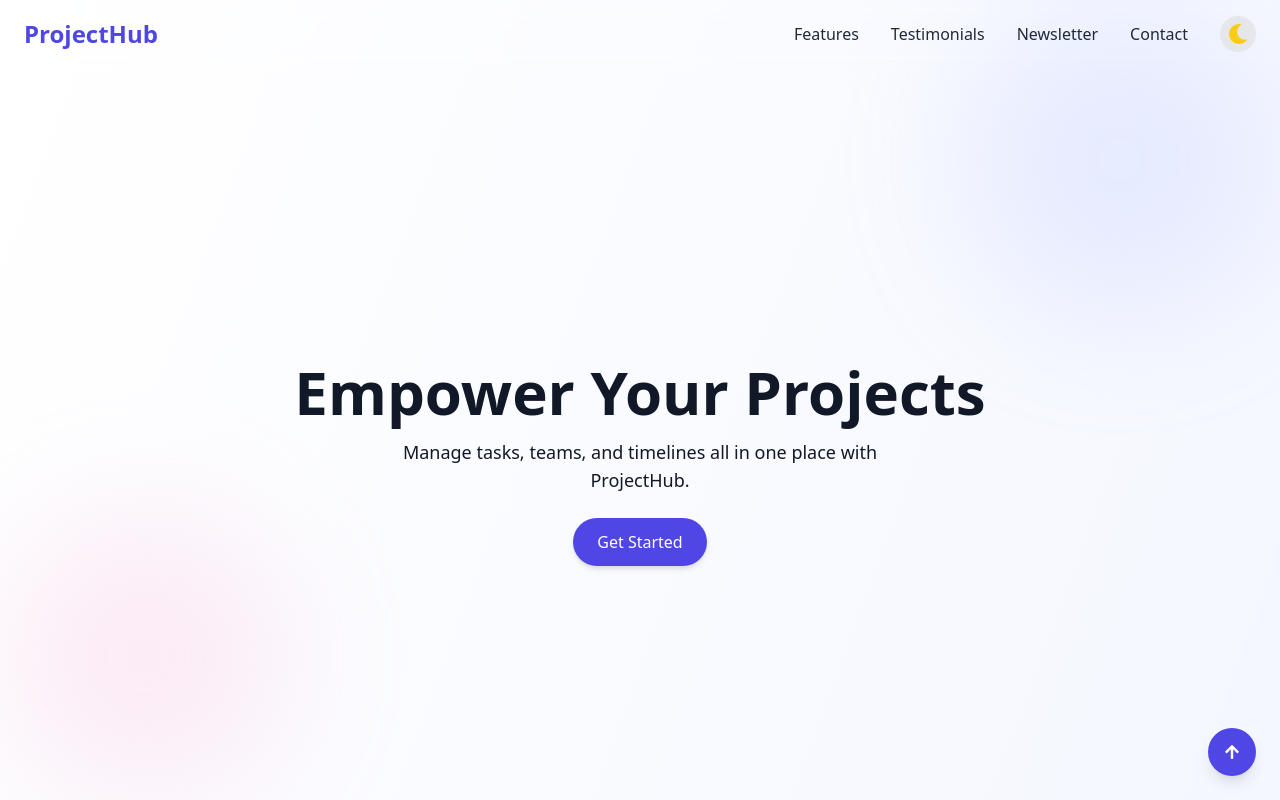
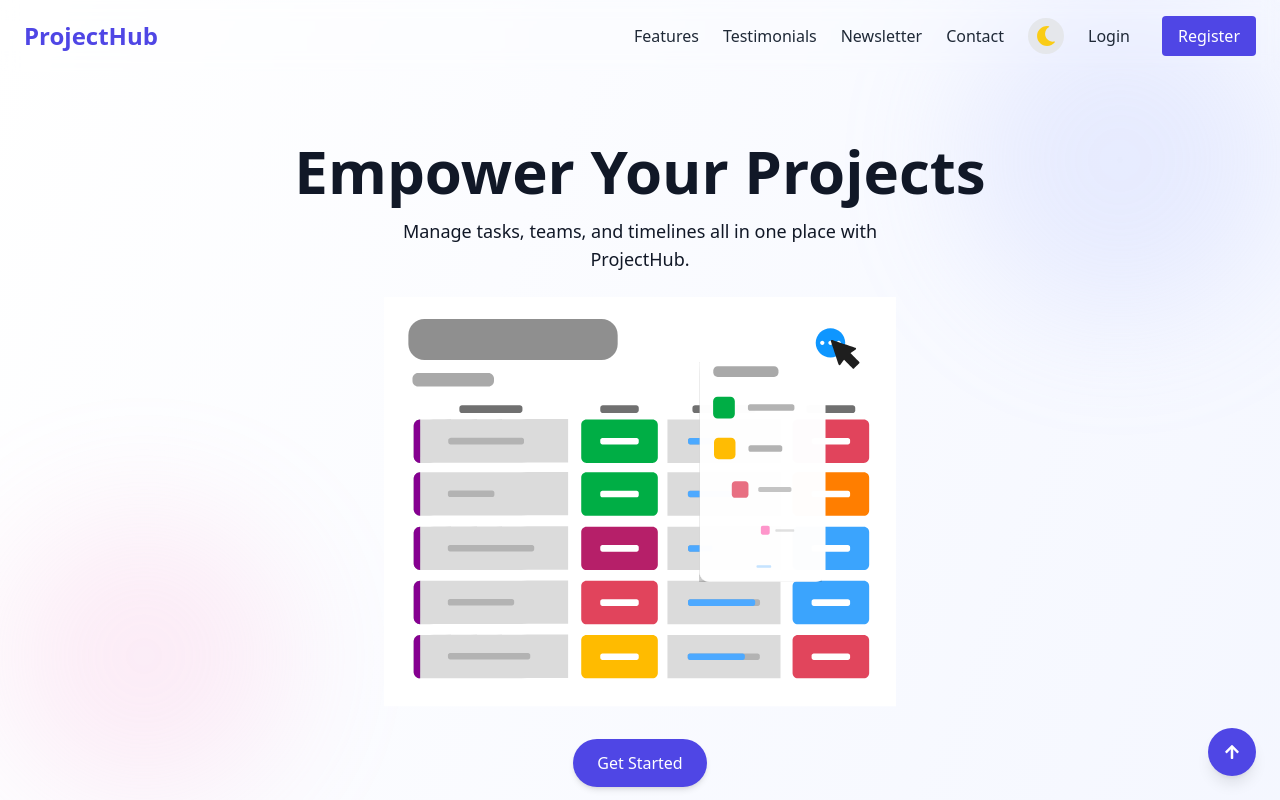
Before and after one commit to gauranshahuja/project-management-tool, a React (Vite) app in the folder client/: page / in a window 1280 px wide. Shown: the top 800 px of the page. Built offline with nearby package versions, Linux system fonts and the light colour scheme.

Commit message:
feat: add login and register links to Navbar, integrate Lottie animation in LandingPage

```diff
--- a/client/src/components/Navbar.jsx
+++ b/client/src/components/Navbar.jsx
@@ -2,6 +2,7 @@
 
 import { useState, useEffect } from "react";
 import { Link } from "react-scroll";
+import { Link as RouterLink } from "react-router-dom";
 import { FaBars, FaTimes } from "react-icons/fa";
 import DarkModeToggle from "./DarkModeToggle";
 
@@ -18,12 +19,8 @@ const Navbar = () => {
 
   const toggleMenu = () => setMenuOpen(!menuOpen);
 
-  // Optional: Add scroll effect to change navbar background on scroll
   useEffect(() => {
-    const handleScroll = () => {
-      setIsScrolled(window.scrollY > 10);
-    };
-
+    const handleScroll = () => setIsScrolled(window.scrollY > 10);
     window.addEventListener("scroll", handleScroll);
     return () => window.removeEventListener("scroll", handleScroll);
   }, []);
@@ -43,7 +40,7 @@ const Navbar = () => {
         </h1>
 
         {/* Desktop Navigation */}
-        <nav className="hidden md:flex gap-8 items-center">
+        <nav className="hidden md:flex gap-6 items-center">
           {navLinks.map((link) => (
             <Link
               key={link.name}
@@ -57,6 +54,18 @@ const Navbar = () => {
             </Link>
           ))}
           <DarkModeToggle />
+          <RouterLink
+            to="/login"
+            className="text-gray-800 dark:text-white hover:text-indigo-600 transition"
+          >
+            Login
+          </RouterLink>
+          <RouterLink
+            to="/register"
+            className="ml-2 px-4 py-2 bg-indigo-600 text-white rounded hover:bg-indigo-700 transition"
+          >
+            Register
+          </RouterLink>
         </nav>
 
         {/* Mobile Menu Toggle */}
@@ -86,6 +95,20 @@ const Navbar = () => {
             </Link>
           ))}
           <DarkModeToggle />
+          <RouterLink
+            to="/login"
+            onClick={toggleMenu}
+            className="block text-gray-800 dark:text-white hover:text-indigo-600"
+          >
+            Login
+          </RouterLink>
+          <RouterLink
+            to="/register"
+            onClick={toggleMenu}
+            className="block px-4 py-2 bg-indigo-600 text-white rounded hover:bg-indigo-700"
+          >
+            Register
+          </RouterLink>
         </div>
       )}
     </header>
--- a/client/src/pages/LandingPage.jsx
+++ b/client/src/pages/LandingPage.jsx
@@ -11,6 +11,8 @@ import AOS from "aos";
 import "aos/dist/aos.css";
 import { FaArrowUp } from "react-icons/fa";
 import { Link } from "react-router-dom";
+import Lottie from "lottie-react";
+import animationData from "../assets/animations/project-animation.json";
 
 const LandingPage = () => {
   useEffect(() => {
@@ -26,7 +28,7 @@ const LandingPage = () => {
       <Navbar />
 
       {/* Hero Section */}
-      <section className="min-h-screen flex flex-col justify-center items-center text-center px-6 pt-32">
+      <section className="min-h-screen flex flex-col justify-center items-center text-center px-6 pt-32 relative z-10">
         <motion.h1
           initial={{ opacity: 0, y: -40 }}
           animate={{ opacity: 1, y: 0 }}
@@ -39,14 +41,21 @@ const LandingPage = () => {
           initial={{ opacity: 0, y: 20 }}
           animate={{ opacity: 1, y: 0 }}
           transition={{ delay: 0.3 }}
-          className="text-lg max-w-xl"
+          className="text-lg max-w-xl mb-6"
         >
           Manage tasks, teams, and timelines all in one place with ProjectHub.
         </motion.p>
+
+        {/* ✅ Lottie Animation (Inserted between heading and button) */}
+        <div className="w-full max-w-lg mb-6">
+          <Lottie animationData={animationData} loop autoplay />
+        </div>
+
+        {/* Get Started Button */}
         <motion.a
           href="#auth"
           whileHover={{ scale: 1.05 }}
-          className="mt-6 inline-block px-6 py-3 bg-indigo-600 text-white rounded-full shadow-md hover:bg-indigo-700 transition"
+          className="mt-2 inline-block px-6 py-3 bg-indigo-600 text-white rounded-full shadow-md hover:bg-indigo-700 transition"
         >
           Get Started
         </motion.a>
```
